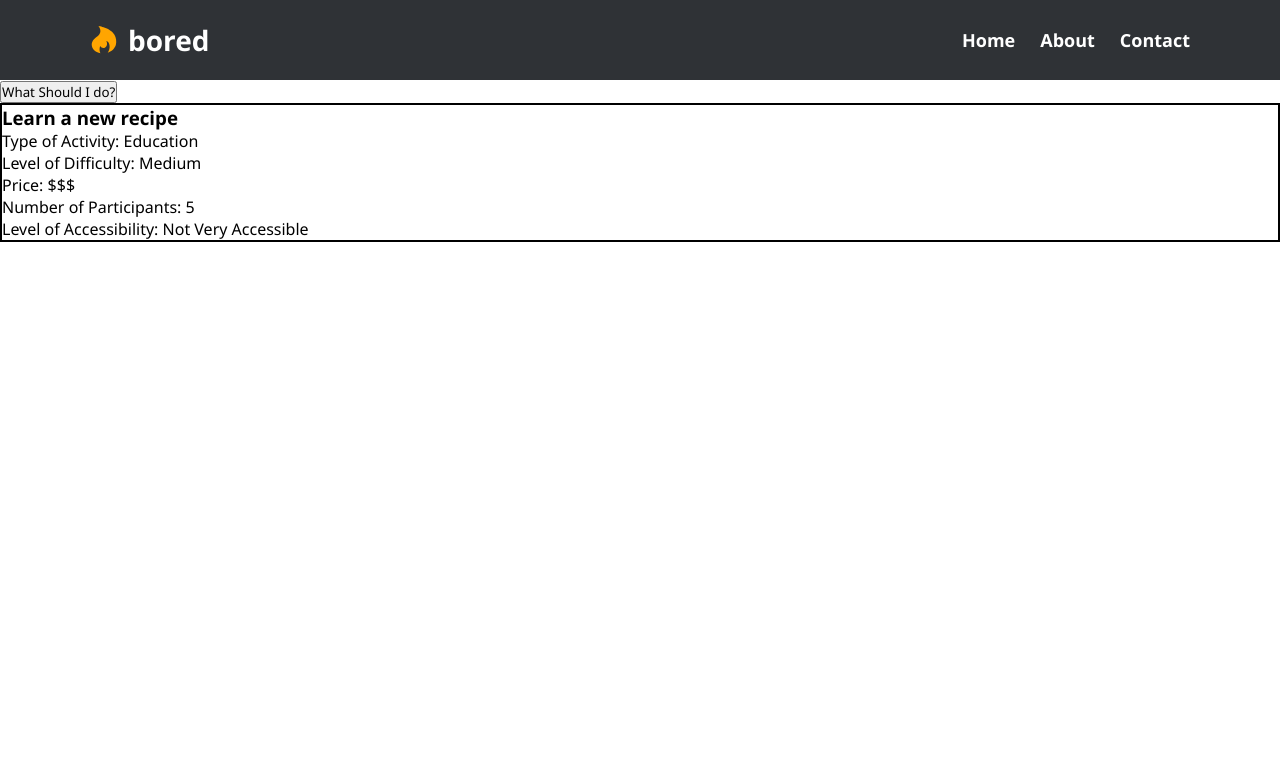
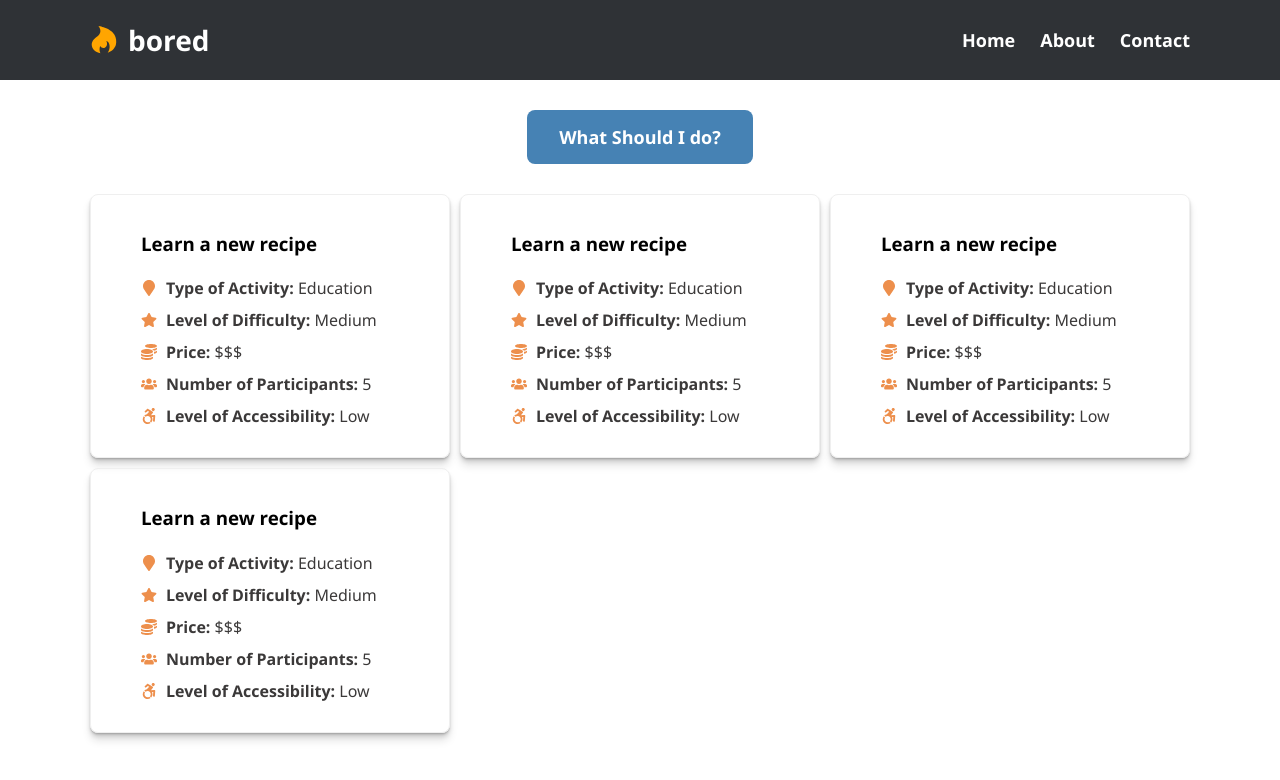
Before and after one commit to mspassov/bored, a React (Create React App) app: page / in a window 1280 px wide. Shown: the top 780 px of the page. Built offline with nearby package versions, Linux system fonts and the light colour scheme; the HTML template or start-up script is replaced by a standard one.

Commit message:
added card stylign

```diff
--- a/src/App.jsx
+++ b/src/App.jsx
@@ -19,18 +19,23 @@ const App = () => {
 
   return (
     <React.Fragment>
-      <Header/>
+      <Header />
+      <div className="container button-container">
+        <button className="hero-button" onClick={getActivity}>
+          What Should I do?
+        </button>
+      </div>
+      <div className="container grid-container">
+        <ActivityCard />
+        <ActivityCard />
+        <ActivityCard />
+        <ActivityCard />
+      </div>
 
-      <button onClick={getActivity}>What Should I do?</button>
       {activitiesArray.map((activity, id) => {
-        return (
-          <div key={id}>
-            {activity.activity}
-          </div>
-        );
+        return <div key={id}>{activity.activity}</div>;
       })}
-
-      <ActivityCard />
+      <br />
     </React.Fragment>
   );
 };
--- a/src/Components/ActivityCard.jsx
+++ b/src/Components/ActivityCard.jsx
@@ -1,4 +1,11 @@
 import React from "react";
+import {
+  FaMapMarker,
+  FaUsers,
+  FaAccessibleIcon,
+  FaCoins,
+  FaStar,
+} from "react-icons/fa";
 
 const ActivityCard = () => {
   const sampleDifficulty = 0.5;
@@ -26,22 +33,54 @@ const ActivityCard = () => {
 
   const calculateAccessibility = (acc) => {
     if (acc > 0.66) {
-      return "Very Accessible";
+      return "High";
     } else if (acc > 0.33) {
-      return "Moderately Accessible";
+      return "Moderate";
     } else {
-      return "Not Very Accessible";
+      return "Low";
     }
   };
 
   return (
     <div className="card-container">
       <h3>Learn a new recipe</h3>
-      <p>Type of Activity: Education</p>
-      <p>Level of Difficulty: {calcualteDifficulty(sampleDifficulty)}</p>
-      <p>Price: {calculatePrice(samplePrice)}</p>
-      <p>Number of Participants: 5</p>
-      <p>Level of Accessibility: {calculateAccessibility(0.1)}</p>
+      <div className="card-item">
+        <FaMapMarker color="#ed8f4c" />
+        <p>
+          <strong>Type of Activity:</strong> Education
+        </p>
+      </div>
+
+      <div className="card-item">
+        <FaStar color="#ed8f4c" />
+        <p>
+          <strong>Level of Difficulty: </strong>
+          {calcualteDifficulty(sampleDifficulty)}
+        </p>
+      </div>
+
+      <div className="card-item">
+        <FaCoins color="#ed8f4c" />
+        <p>
+          <strong>Price: </strong>
+          {calculatePrice(samplePrice)}
+        </p>
+      </div>
+
+      <div className="card-item">
+        <FaUsers color="#ed8f4c" />
+        <p>
+          <strong>Number of Participants: </strong> 5
+        </p>
+      </div>
+
+      <div className="card-item">
+        <FaAccessibleIcon color="#ed8f4c" />
+        <p>
+          <strong>Level of Accessibility: </strong>{" "}
+          {calculateAccessibility(0.1)}
+        </p>
+      </div>
     </div>
   );
 };
--- a/src/index.css
+++ b/src/index.css
@@ -9,20 +9,21 @@ ul{
     list-style-type: none;
 }
 
-.logo{
+.container{
+    max-width: 1100px;
+    margin: 0 auto;
+}
+
+/* Navbar Styling */
+.logo {
 	display: flex;
-  font-size: 28px;
-  font-weight: bold;
+	font-size: 28px;
+	font-weight: bold;
 	align-items: center;
 }
 
-.logo-name{
+.logo-name {
 	margin-left: 10px;
-}
-
-.container{
-    max-width: 1100px;
-    margin: 0 auto;
 }
 
 nav{
@@ -58,8 +59,76 @@ nav .container{
 	margin-left: 25px;
 }
 
+/* Hero Button Styling */
+.button-container{
+	display: flex;
+	justify-content: center;
+}
 
+.hero-button{
+	margin: 30px 0;
+	border: none;
+	background-color: steelblue;
+	color: white;
+	padding: 15px 32px;
+	font-weight: bold;
+	font-size: 18px;
+	cursor: pointer;
+	text-decoration: none;
+	border-radius: 8px;
+}
 
+.hero-button:hover{
+	background-color: rgb(132, 158, 180);
+}
+
+/* Grid Styling */
+
+.grid-container{
+	display: grid;
+	grid-template-columns: 1fr 1fr 1fr;
+	gap: 10px;
+}
+
+@media(max-width: 750px){
+	.grid-container{
+		grid-template-columns: 1fr 1fr;
+	}
+}
+
+@media(max-width: 550px){
+	.grid-container{
+		grid-template-columns: 1fr;
+	}
+}
+
+/* Card Styling */
 .card-container{
-    border: 2px solid black;
+	padding-top: 25px;
+	padding-bottom: 25px;
+	padding-left: 50px;
+	padding-right: 25px;
+	border-radius: 8px;
+	line-height: 2;
+	box-shadow: 0 1px 1px rgba(0, 0, 0, 0.10),
+			0 2px 2px rgba(0, 0, 0, 0.10),
+			0 4px 4px rgba(0, 0, 0, 0.10),
+			0 8px 8px rgba(0, 0, 0, 0.10);
+
+	border: 1px solid rgb(239, 239, 239);
 }
+
+.card-item{
+	display: flex;
+	align-items: center;
+}
+
+.card-item p{
+	margin-left: 9px;
+	color: rgb(59, 57, 57);
+}
+
+.card-container h3{
+	margin-top: 5px;
+	margin-bottom: 10px;
+}
```
